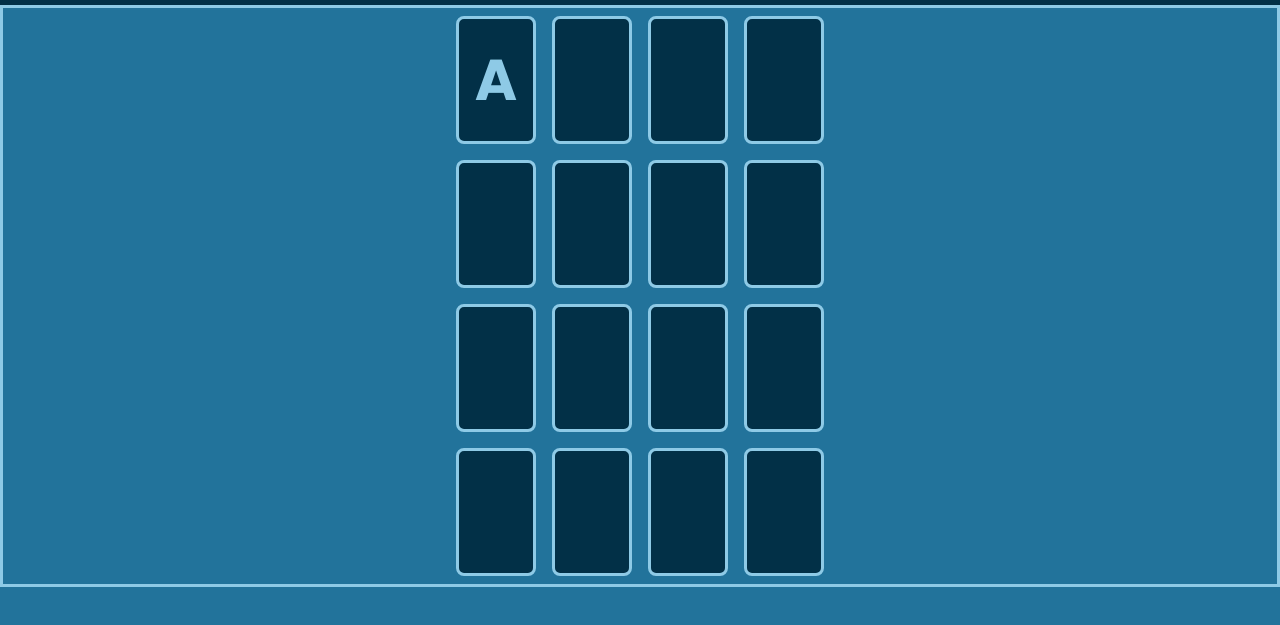
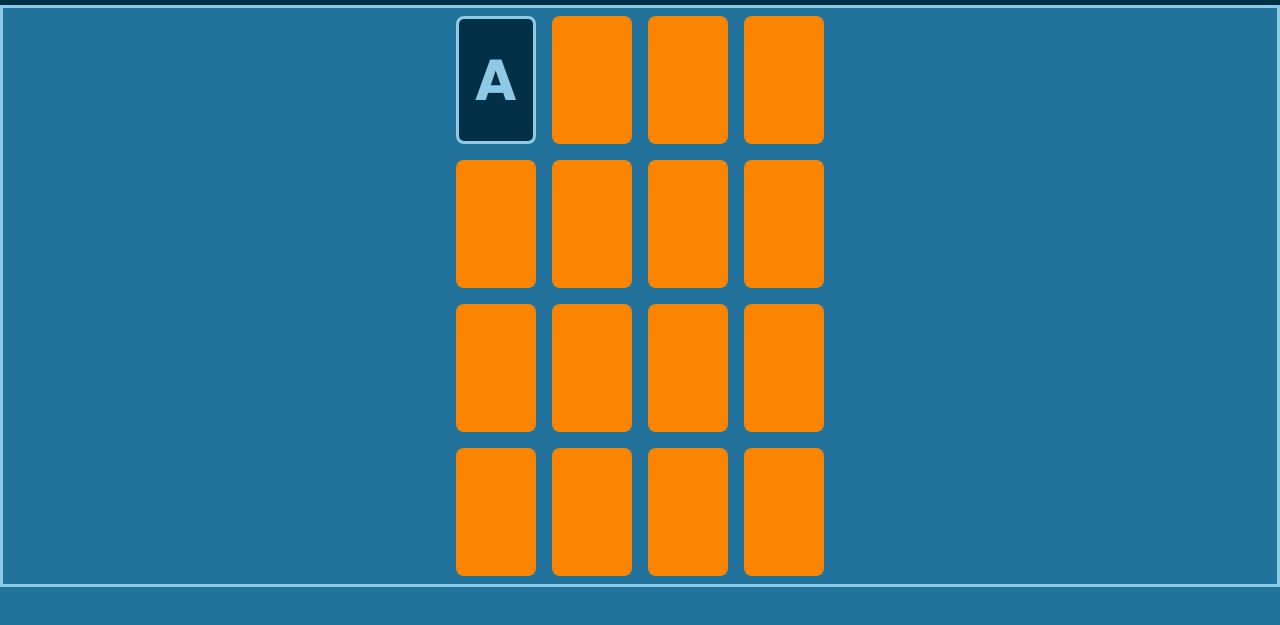
Before and after one commit to IKcracker/MemoryGame, a plain HTML site: page game.html in a window 1280 px wide. Both pictures are taken after a click on the element 496 px from the left and 171 px from the top of the page. Shown: the part 91-716 px from the top of the page. Drawn offline with Linux system fonts and the light colour scheme.

Commit message:
Update app.css

```diff
--- a/app.css
+++ b/app.css
@@ -109,7 +109,9 @@ body{
     align-content: center;
     cursor: pointer;
 
+
 }
+
 .card >h1{
     width: 100%;
     height: 100%;
@@ -117,12 +119,15 @@ body{
     justify-content: center;
     align-content: center;
     align-items: center;
-    border: #8ECAE6 solid .2rem;
-    background-color: #023047;
+    /* border: #8ECAE6 solid .2rem; */
+    /* background-color: #023047; */
     border-radius: 8px;
+    background-color: #FB8500;
 }
 .card >h1>span{
     visibility: hidden;
+    transform:rotateY(180deg);
+    color: #023047;
 }
 .pop-up{
     position: absolute;
@@ -133,6 +138,6 @@ body{
     z-index: 1;
     transform: translate(-50% , -50%) scale(0.1);
     visibility: hidden;
-    transform:  transform 0.4s ,top 0.4s
+    transform:  transform 0.5s ,top 0.5s;
 
 }
```
